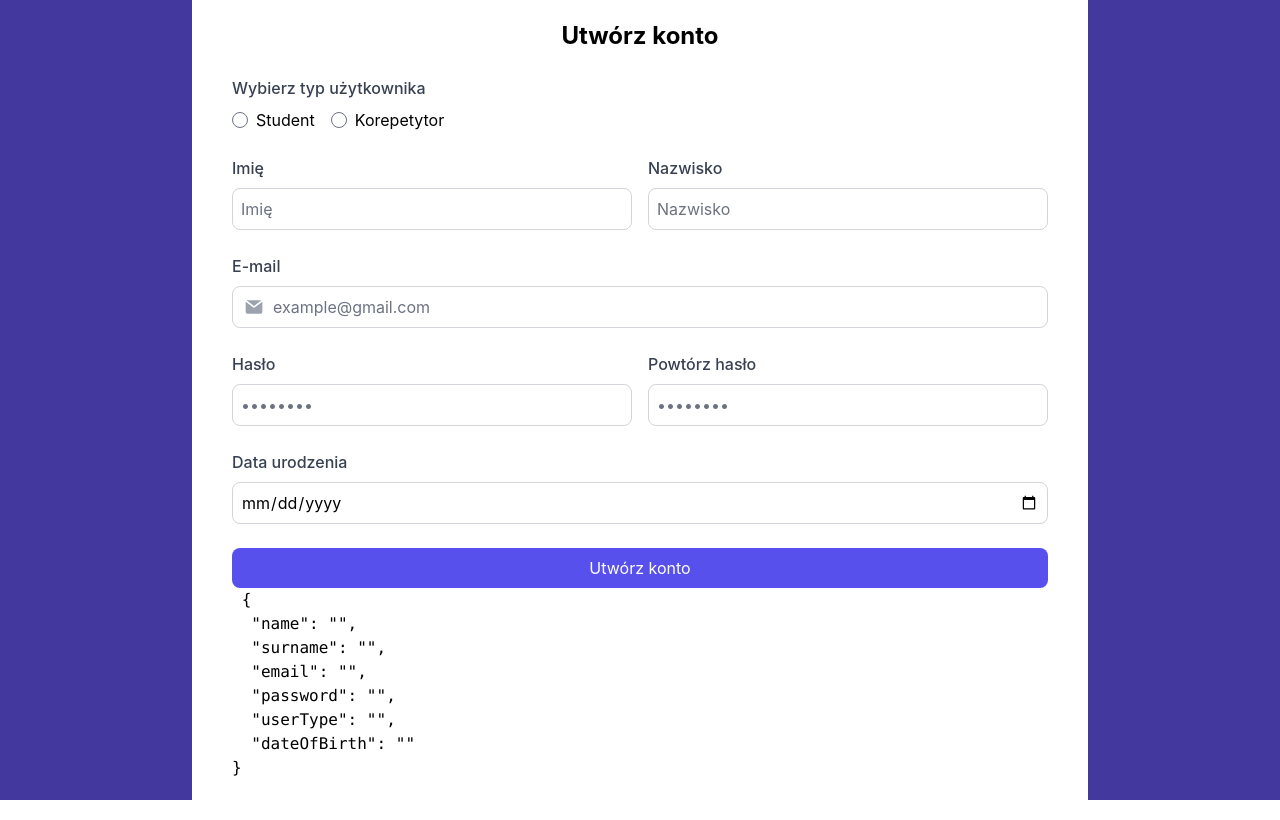
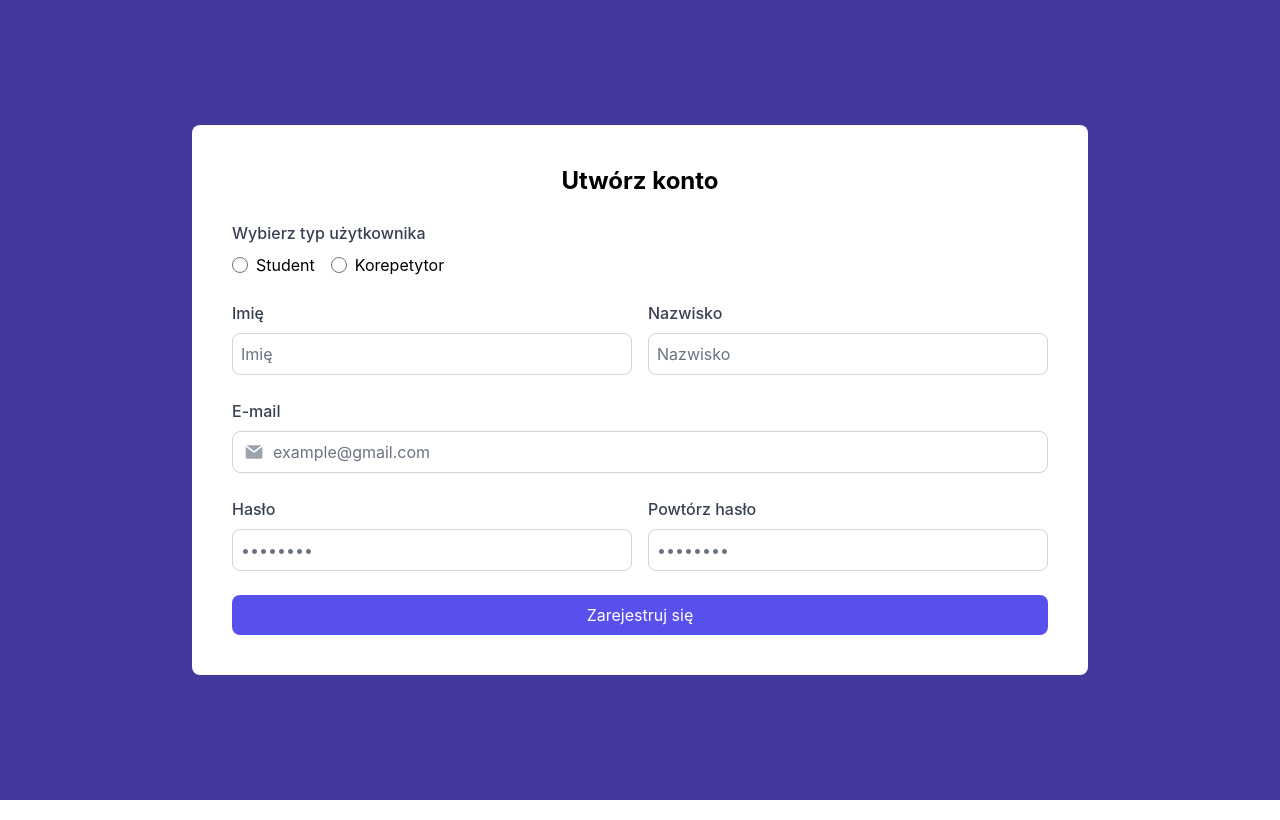
Before and after one commit to s29420-pj/MATLOG-Frontend-, an Angular app: page /register in a window 1280 px wide. Built offline with nearby package versions, Linux system fonts and the light colour scheme.

Commit message:
Added button to register component

```diff
--- a/src/app/auth/register/register.component.html
+++ b/src/app/auth/register/register.component.html
@@ -63,29 +63,10 @@
           Hasło jest wymagane.
         </div>
       </div>
-
-<!--      &lt;!&ndash; Sekcja miasto &ndash;&gt;-->
-<!--      <div>-->
-<!--        <label class="block text-gray-700 font-medium mb-2">Miasto</label>-->
-<!--        <div class="relative">-->
-<!--          <input formControlName="city" type="text" placeholder="Wybierz miasto" class="w-full p-2 border border-gray-300 rounded-lg pl-10">-->
-<!--          <svg class="absolute left-3 top-1/2 transform -translate-y-1/2 w-5 h-5 text-gray-400" xmlns="http://www.w3.org/2000/svg" fill="currentColor" viewBox="0 0 24 24">-->
-<!--            <path fill-rule="evenodd" d="M11.906 1.994a8.002 8.002 0 0 1 8.09 8.421 7.996 7.996 0 0 1-1.297 3.957.996.996 0 0 1-.133.204l-.108.129c-.178.243-.37.477-.573.699l-5.112 6.224a1 1 0 0 1-1.545 0L5.982 15.26l-.002-.002a18.146 18.146 0 0 1-.309-.38l-.133-.163a.999.999 0 0 1-.13-.202 7.995 7.995 0 0 1 6.498-12.518ZM15 9.997a3 3 0 1 1-5.999 0 3 3 0 0 1 5.999 0Z" clip-rule="evenodd"/>-->
-<!--          </svg>-->
-<!--        </div>-->
-<!--      </div>-->
-
-      <!-- Sekcja data urodzenia -->
-      <div>
-        <label class="block text-gray-700 font-medium mb-2">Data urodzenia</label>
-        <input formControlName="dateOfBirth" type="date" class="w-full p-2 border border-gray-300 rounded-lg">
-      </div>
-
       <!-- Przycisk -->
       <div class="text-center">
-        <button [disabled]="registerForm.invalid"  class="w-full bg-indigo-600 text-white py-2 rounded-lg hover:bg-indigo-700">Utwórz konto</button>
+        <button class="w-full bg-indigo-600 text-white py-2 rounded-lg hover:bg-indigo-700">Zarejestruj się</button>
       </div>
     </form>
-    <pre> {{ registerForm.value | json}}</pre>
   </div>
 </div>
```
